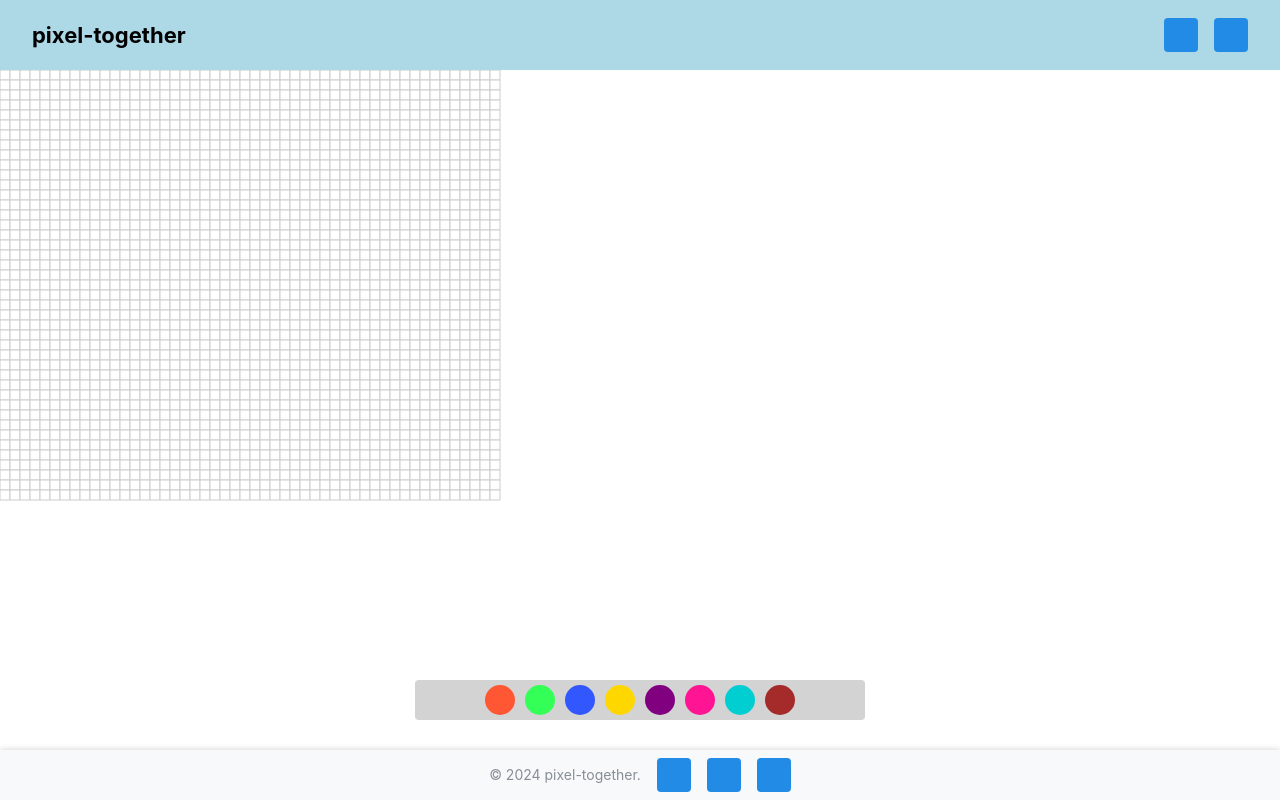
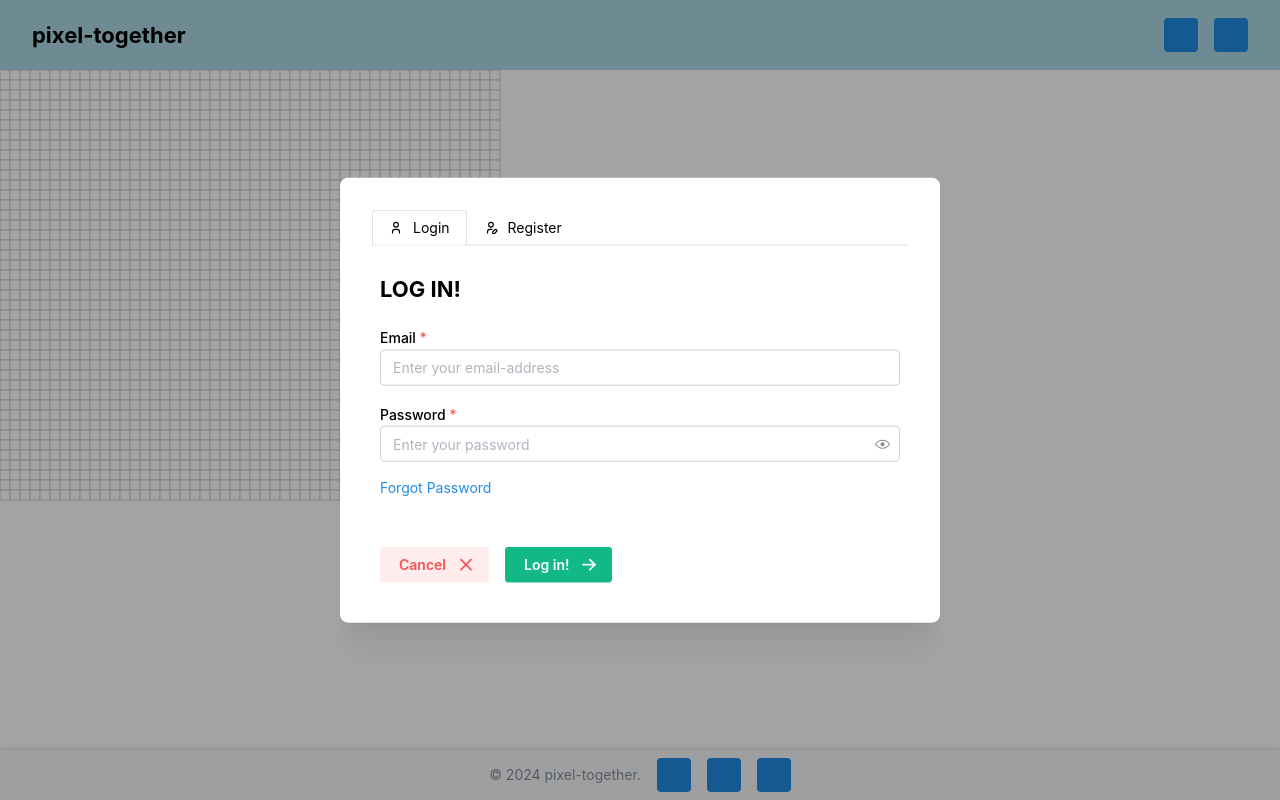
Before and after one commit to Michael-Mew2/final-Project, a React (Vite) app in the folder frontend/: page /sign in a window 1280 px wide. Built offline with nearby package versions, Linux system fonts and the light colour scheme; no server answers; some icons are missing.

Commit message:
add Login/Register to routes

```diff
--- a/frontend/src/App.jsx
+++ b/frontend/src/App.jsx
@@ -1,16 +1,53 @@
 import "./App.css";
-import { BrowserRouter as Router, Routes, Route } from "react-router-dom";
+import {
+  BrowserRouter as Router,
+  Routes,
+  Route,
+  Navigate,
+} from "react-router-dom";
 import "@mantine/core/styles.css";
-import '@mantine/dates/styles.css';
-import Layout from "./components/Layout"
+import "@mantine/dates/styles.css";
+import Layout from "./components/Layout";
 import { ColorProvider } from "./components/FarbPalette/ColorStore";
 import { MantineProvider } from "@mantine/core";
+import { useLoginStore } from "./stores";
+import LoginRegisterCard from "./components/LoginRegisterCard/LoginRegisterCard";
+import CanvasPage from "./components/CanvasPage";
+
+const ProtectedRoute = ({ children }) => {
+  const { isLoggedIn } = useLoginStore();
+
+  if (!isLoggedIn) {
+    return <Navigate to="/sign" />;
+  }
+};
 
 export default function App() {
   return (
     <MantineProvider>
       <ColorProvider>
-        <Layout />
+        <Routes>
+          <Route path="/" element={<Layout />}>
+            {/* <Route index element={<Home />} /> */}
+            <Route path="/sign" element={<LoginRegisterCard />} />
+            <Route
+              path="canvas"
+              element={
+                <ProtectedRoute>
+                  <CanvasPage />
+                </ProtectedRoute>
+              }
+            />
+            {/* <Route
+              path="validate-email/:token"
+              element={<EmailVerification />}
+            /> */}
+            {/* <Route path="reset/:token" element={<PasswordReset />} /> */}
+            {/* <Route path="rules" element={<SiteRules />} /> */}
+            {/* <Route path="data" element={<DataAgreement />} /> */}
+          </Route>
+          {/* <Route path="*" element={<NotFound />} /> */}
+        </Routes>
       </ColorProvider>
     </MantineProvider>
   );
--- /dev/null
+++ b/frontend/src/components/CanvasPage.jsx
@@ -0,0 +1,19 @@
+import * as React from "react";
+import KonvaCanvas from "./KonvaCanvas/KonvaCanvas";
+import FarbPalette from "./FarbPalette/FarbPalette";
+
+export default function CanvasPage() {
+  return (
+    <div
+      style={{
+        position: "fixed",
+        bottom: "70px",
+        left: "50%",
+        transform: "translateX(-50%)",
+        zIndex: 0,
+      }}
+    >
+      <FarbPalette />
+    </div>
+  );
+}
--- a/frontend/src/components/Header/Header.jsx
+++ b/frontend/src/components/Header/Header.jsx
@@ -18,6 +18,8 @@ import "./header.css";
 import Register from "../Register/Register";
 import useRegisterStore from "../../stores/useRegisterStore.js";
 import LoginRegisterCard from "../LoginRegisterCard/LoginRegisterCard.jsx";
+import { useNavigate } from "react-router-dom";
+
 
 
 const HeaderComponent = () => {
@@ -28,6 +30,14 @@ const HeaderComponent = () => {
   const {showRegisterMenu, setShowRegisterMenu} = useRegisterStore();// Steuerung des Registrierungsmenüs
 
   const [error, setError] = useState("");
+
+  const navigate = useNavigate();
+  const goToRegister = () => {
+    navigate("/sign?tab=signup")
+  }
+  const goToLogin = () => {
+    navigate("sign?tab=signin")
+  }
 
   const toggleDarkMode = () => {
     setDarkMode((prev) => !prev);
@@ -95,32 +105,10 @@ const HeaderComponent = () => {
                 </>
               ) : (
                 <>
-                  <Menu.Label>Login</Menu.Label>
-                  <TextInput
-                    label="Benutzername"
-                    placeholder="Gib deinen Benutzernamen ein"
-                    value={username}
-                    onChange={(event) => setUsername(event.currentTarget.value)}
-                    required
-                    mb="sm"
-                  />
-                  <PasswordInput
-                    label="Passwort"
-                    placeholder="Gib dein Passwort ein"
-                    value={password}
-                    onChange={(event) => setPassword(event.currentTarget.value)}
-                    required
-                    mb="sm"
-                  />
-                  {error && (
-                    <Text color="red" size="sm" mb="sm">
-                      {error}
-                    </Text>
-                  )}
-                  <Button fullWidth variant="filled" onClick={handleLogin}>
-                    Einloggen
-                  </Button>
-                  <Menu.Item onClick={() => setShowRegisterMenu(true)}>
+                  <Menu.Item onClick={goToLogin} >
+                    Login
+                  </Menu.Item>
+                  <Menu.Item onClick={goToRegister}>
                     Registrieren
                   </Menu.Item>
                 </>
--- a/frontend/src/components/Layout.jsx
+++ b/frontend/src/components/Layout.jsx
@@ -7,6 +7,7 @@ import LoginOverlay from "./LoginOverlay/LoginOverlay";
 import { useColorStore } from "./FarbPalette/ColorStore";
 import "./Layout.css";
 import { io } from "socket.io-client";
+import { Outlet } from "react-router-dom";
 
 
 const Layout = ({ children }) => {
@@ -65,16 +66,17 @@ const Layout = ({ children }) => {
 
   return (
      <div style={{ position: "relative", width: "100vw", height: "100vh", overflow: "hidden" }}>
-      <KonvaCanvas selectedColor={selectedColor} socket={socket} />
+      <KonvaCanvas selectedColor={selectedColor}  socket={socket} />
 
       {/* Header */}
       <header style={{ position: "fixed", top: 0, left: 0, width: "100%", height: "60px", backgroundColor: "#f8f8f8", zIndex: 0 }}>
         <Header onLoginClick={handleLoginOpen} />
 
       </header>
-      <div style={{ position: "fixed", bottom: "70px", left: "50%", transform: "translateX(-50%)", zIndex: 0 }}>
-        <FarbPalette />
-      </div>
+      <main>
+        <Outlet />
+      </main>
+
       <footer style={{ position: "fixed", bottom: 0, left: 0, width: "100%", height: "45px", backgroundColor: "#f8f8f8", zIndex: 0 }}>
         <Footer />
       </footer>
--- a/frontend/src/components/Login/Login.jsx
+++ b/frontend/src/components/Login/Login.jsx
@@ -3,11 +3,18 @@ import { useLoginStore, useRegisterStore } from "../../stores";
 import { LoginTitle } from "./LoginBaseComponents/LoginTitle";
 import { LoginForm } from "./LoginBaseComponents/LoginForm";
 import {ForgotPasswordForm} from "../ForgotPasswordForm"
+import { useNavigate } from "react-router-dom";
 
 export default function Login() {
   const { setShowRegisterMenu } = useRegisterStore();
   const { isLoggedIn, setIsLoggedIn, setBackendError, setSuccessMessage, showForgotPassword } =
     useLoginStore();
+
+      const navigate = useNavigate();
+
+      const handleCancel = () => {
+        navigate("/");
+      }
 
   const handleLoginSubmit = async (e) => {
     e.preventDefault();
@@ -35,7 +42,7 @@ export default function Login() {
         <Button
           variant="filled"
           color="orange"
-          onClick={() => setShowRegisterMenu(false)}
+          onClick={handleCancel}
         >
           Return
         </Button>
--- a/frontend/src/components/LoginRegisterCard/LoginRegisterTabs.jsx
+++ b/frontend/src/components/LoginRegisterCard/LoginRegisterTabs.jsx
@@ -3,11 +3,26 @@ import { IconUser, IconUserEdit } from "@tabler/icons-react";
 import * as React from "react";
 import Register from "../Register/Register";
 import Login from "../Login/Login";
+import { useSearchParams, useNavigate } from "react-router-dom";
 
 export default function LoginRegisterTabs() {
+  const [searchParams, setSearchParams] = useSearchParams();
+  const navigate = useNavigate();
+
+  const currentTab = searchParams.get("tab") || "signin";
+
+  const handleTabChange = (value) => {
+    setSearchParams({ tab: value });
+  };
+
   return (
-    <Tabs color="teal" variant="outline" defaultValue={""}>
-      <Tabs.List style={{position: "sticky", top: 0}}>
+    <Tabs
+      color="teal"
+      variant="outline"
+      value={currentTab}
+      onTabChange={handleTabChange}
+    >
+      <Tabs.List style={{ position: "sticky", top: 0 }}>
         <Tabs.Tab value="signin" leftSection={<IconUser size={14} />}>
           Login
         </Tabs.Tab>
@@ -28,7 +43,7 @@ export default function LoginRegisterTabs() {
         }}
       >
         <Tabs.Panel value="signin">
-            <Login />
+          <Login />
         </Tabs.Panel>
         <Tabs.Panel value="signup">
           <Register />
--- a/frontend/src/main.jsx
+++ b/frontend/src/main.jsx
@@ -1,9 +1,12 @@
 import React from "react";
-import { createRoot } from 'react-dom/client'
+import { createRoot } from "react-dom/client";
+import { BrowserRouter } from "react-router-dom";
 import App from "./App";
 
 createRoot(document.getElementById("root")).render(
   <React.StrictMode>
-    <App />
+    <BrowserRouter>
+      <App />
+    </BrowserRouter>
   </React.StrictMode>
 );
```
Also changed, not shown: frontend/src/stores/index.js (line endings or trailing spaces).
